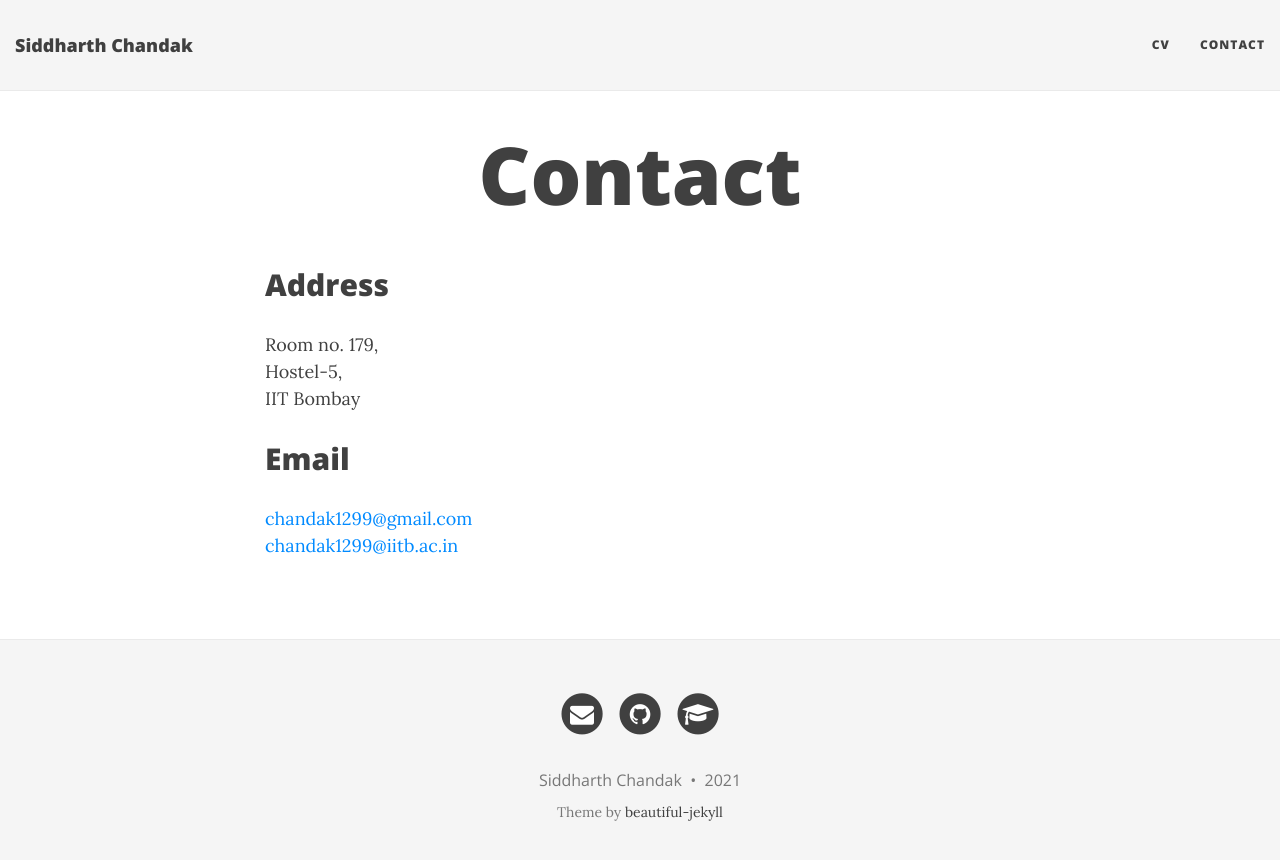
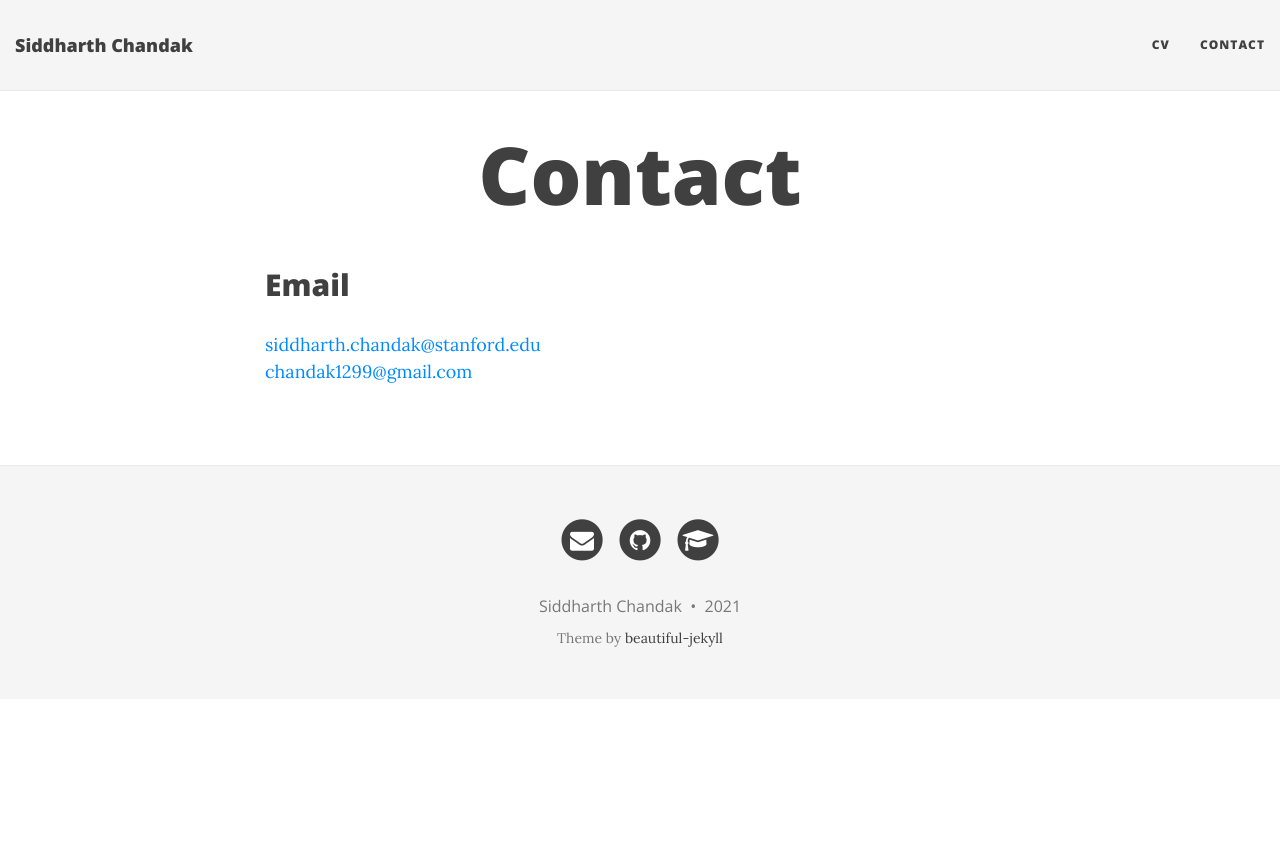
Before and after one commit to pdudeia/pdudeia.github.io, a Jekyll site: the page built from contact.md, in a window 1280 px wide. Shown: the top 860 px of the page. Built offline with Jekyll 4.4.1, drawn with Linux system fonts in a browser that asks for light colours; nearby versions of some CDN libraries.

Commit message:
Update contact.md

```diff
--- a/contact.md
+++ b/contact.md
@@ -4,11 +4,6 @@ title: Contact
 permalink: /contact/
 ---
 
-## Address
-Room no. 179,<br/>
-Hostel-5,<br/>
-IIT Bombay
-
 ## Email
+[siddharth.chandak@stanford.edu](mailto: siddharth.chandak@stanford.edu)<br/>
 [chandak1299@gmail.com](mailto: chandak1299@gmail.com)<br/>
-[chandak1299@iitb.ac.in](mailto: chandak1299@iitb.ac.in)
```
